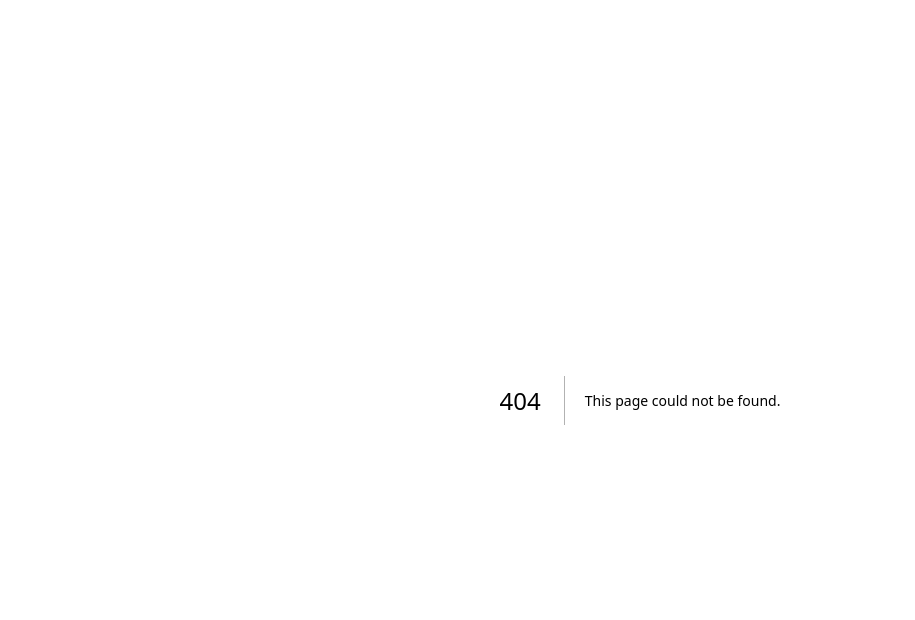
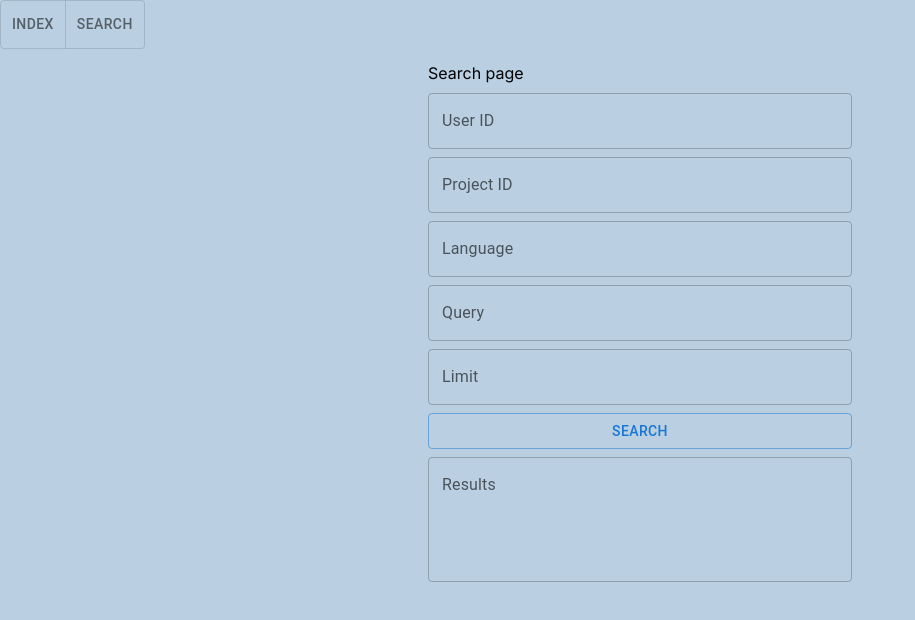
Before and after one commit to amaghzaz-y/WebScout, a Next.js app in the folder apps/admin/: page /search in a window 1280 px wide. Before the commit this address had no page. Shown: the top 620 px of the page, without its empty margins (0-915 px from the left). Built offline with nearby package versions, Linux system fonts and the light colour scheme.

Commit message:
added search page

```diff
--- a/apps/admin/app/globals.css
+++ b/apps/admin/app/globals.css
@@ -2,26 +2,6 @@
 @tailwind components;
 @tailwind utilities;
 
-:root {
-  --foreground-rgb: 0, 0, 0;
-  --background-start-rgb: 214, 219, 220;
-  --background-end-rgb: 255, 255, 255;
+body {
+  background-color: rgb(186, 208, 226);
 }
-
-@media (prefers-color-scheme: dark) {
-  :root {
-    --foreground-rgb: 255, 255, 255;
-    --background-start-rgb: 0, 0, 0;
-    --background-end-rgb: 0, 0, 0;
-  }
-}
-
-body {
-  color: rgb(var(--foreground-rgb));
-  background: linear-gradient(
-      to bottom,
-      transparent,
-      rgb(var(--background-end-rgb))
-    )
-    rgb(var(--background-start-rgb));
-}
--- /dev/null
+++ b/apps/admin/app/index/page.tsx
@@ -0,0 +1,5 @@
+export default function Page() {
+	return (
+		<div>Hello</div>
+	)
+}
--- a/apps/admin/app/layout.tsx
+++ b/apps/admin/app/layout.tsx
@@ -1,11 +1,14 @@
+"use client"
+import { Stack, ToggleButton, ToggleButtonGroup } from '@mui/material'
 import './globals.css'
 import { Inter } from 'next/font/google'
+import Link from 'next/link'
 
 const inter = Inter({ subsets: ['latin'] })
 
 export const metadata = {
-  title: 'Create Next App',
-  description: 'Generated by create next app',
+  title: 'WS-ADMIN',
+  description: 'Admin Dashboard',
 }
 
 export default function RootLayout({
@@ -15,7 +18,23 @@ export default function RootLayout({
 }) {
   return (
     <html lang="en">
-      <body className={inter.className}>{children}</body>
+      <body className={inter.className}>
+        <Stack>
+          <div>
+            <ToggleButtonGroup>
+              <ToggleButton value={"index"}>
+                <Link href={'/index'} >Index</Link>
+              </ToggleButton>
+              <ToggleButton value={"search"}>
+                <Link href={'/search'} >Search</Link>
+              </ToggleButton>
+            </ToggleButtonGroup>
+          </div>
+          <main className='self-center w-full sm:max-w-md'>
+            {children}
+          </main>
+        </Stack>
+      </body>
     </html>
   )
 }
--- a/apps/admin/app/page.tsx
+++ b/apps/admin/app/page.tsx
@@ -1,113 +1,8 @@
-import Image from 'next/image'
 
 export default function Home() {
   return (
-    <main className="flex min-h-screen flex-col items-center justify-between p-24">
-      <div className="z-10 w-full max-w-5xl items-center justify-between font-mono text-sm lg:flex">
-        <p className="fixed left-0 top-0 flex w-full justify-center border-b border-gray-300 bg-gradient-to-b from-zinc-200 pb-6 pt-8 backdrop-blur-2xl dark:border-neutral-800 dark:bg-zinc-800/30 dark:from-inherit lg:static lg:w-auto  lg:rounded-xl lg:border lg:bg-gray-200 lg:p-4 lg:dark:bg-zinc-800/30">
-          Get started by editing&nbsp;
-          <code className="font-mono font-bold">app/page.tsx</code>
-        </p>
-        <div className="fixed bottom-0 left-0 flex h-48 w-full items-end justify-center bg-gradient-to-t from-white via-white dark:from-black dark:via-black lg:static lg:h-auto lg:w-auto lg:bg-none">
-          <a
-            className="pointer-events-none flex place-items-center gap-2 p-8 lg:pointer-events-auto lg:p-0"
-            href="https://vercel.com?utm_source=create-next-app&utm_medium=appdir-template&utm_campaign=create-next-app"
-            target="_blank"
-            rel="noopener noreferrer"
-          >
-            By{' '}
-            <Image
-              src="/vercel.svg"
-              alt="Vercel Logo"
-              className="dark:invert"
-              width={100}
-              height={24}
-              priority
-            />
-          </a>
-        </div>
-      </div>
-
-      <div className="relative flex place-items-center before:absolute before:h-[300px] before:w-[480px] before:-translate-x-1/2 before:rounded-full before:bg-gradient-radial before:from-white before:to-transparent before:blur-2xl before:content-[''] after:absolute after:-z-20 after:h-[180px] after:w-[240px] after:translate-x-1/3 after:bg-gradient-conic after:from-sky-200 after:via-blue-200 after:blur-2xl after:content-[''] before:dark:bg-gradient-to-br before:dark:from-transparent before:dark:to-blue-700 before:dark:opacity-10 after:dark:from-sky-900 after:dark:via-[#0141ff] after:dark:opacity-40 before:lg:h-[360px]">
-        <Image
-          className="relative dark:drop-shadow-[0_0_0.3rem_#ffffff70] dark:invert"
-          src="/next.svg"
-          alt="Next.js Logo"
-          width={180}
-          height={37}
-          priority
-        />
-      </div>
-
-      <div className="mb-32 grid text-center lg:mb-0 lg:grid-cols-4 lg:text-left">
-        <a
-          href="https://nextjs.org/docs?utm_source=create-next-app&utm_medium=appdir-template&utm_campaign=create-next-app"
-          className="group rounded-lg border border-transparent px-5 py-4 transition-colors hover:border-gray-300 hover:bg-gray-100 hover:dark:border-neutral-700 hover:dark:bg-neutral-800/30"
-          target="_blank"
-          rel="noopener noreferrer"
-        >
-          <h2 className={`mb-3 text-2xl font-semibold`}>
-            Docs{' '}
-            <span className="inline-block transition-transform group-hover:translate-x-1 motion-reduce:transform-none">
-              -&gt;
-            </span>
-          </h2>
-          <p className={`m-0 max-w-[30ch] text-sm opacity-50`}>
-            Find in-depth information about Next.js features and API.
-          </p>
-        </a>
-
-        <a
-          href="https://nextjs.org/learn?utm_source=create-next-app&utm_medium=appdir-template-tw&utm_campaign=create-next-app"
-          className="group rounded-lg border border-transparent px-5 py-4 transition-colors hover:border-gray-300 hover:bg-gray-100 hover:dark:border-neutral-700 hover:dark:bg-neutral-800 hover:dark:bg-opacity-30"
-          target="_blank"
-          rel="noopener noreferrer"
-        >
-          <h2 className={`mb-3 text-2xl font-semibold`}>
-            Learn{' '}
-            <span className="inline-block transition-transform group-hover:translate-x-1 motion-reduce:transform-none">
-              -&gt;
-            </span>
-          </h2>
-          <p className={`m-0 max-w-[30ch] text-sm opacity-50`}>
-            Learn about Next.js in an interactive course with&nbsp;quizzes!
-          </p>
-        </a>
-
-        <a
-          href="https://vercel.com/templates?framework=next.js&utm_source=create-next-app&utm_medium=appdir-template&utm_campaign=create-next-app"
-          className="group rounded-lg border border-transparent px-5 py-4 transition-colors hover:border-gray-300 hover:bg-gray-100 hover:dark:border-neutral-700 hover:dark:bg-neutral-800/30"
-          target="_blank"
-          rel="noopener noreferrer"
-        >
-          <h2 className={`mb-3 text-2xl font-semibold`}>
-            Templates{' '}
-            <span className="inline-block transition-transform group-hover:translate-x-1 motion-reduce:transform-none">
-              -&gt;
-            </span>
-          </h2>
-          <p className={`m-0 max-w-[30ch] text-sm opacity-50`}>
-            Explore the Next.js 13 playground.
-          </p>
-        </a>
-
-        <a
-          href="https://vercel.com/new?utm_source=create-next-app&utm_medium=appdir-template&utm_campaign=create-next-app"
-          className="group rounded-lg border border-transparent px-5 py-4 transition-colors hover:border-gray-300 hover:bg-gray-100 hover:dark:border-neutral-700 hover:dark:bg-neutral-800/30"
-          target="_blank"
-          rel="noopener noreferrer"
-        >
-          <h2 className={`mb-3 text-2xl font-semibold`}>
-            Deploy{' '}
-            <span className="inline-block transition-transform group-hover:translate-x-1 motion-reduce:transform-none">
-              -&gt;
-            </span>
-          </h2>
-          <p className={`m-0 max-w-[30ch] text-sm opacity-50`}>
-            Instantly deploy your Next.js site to a shareable URL with Vercel.
-          </p>
-        </a>
-      </div>
-    </main>
+    <div>
+      index page hello
+    </div>
   )
 }
--- /dev/null
+++ b/apps/admin/app/search/page.tsx
@@ -0,0 +1,55 @@
+'use client';
+import { Button, TextField } from "@mui/material"
+import useSWR from "swr";
+
+export default function Page() {
+	const { result, isLoading, isError } = useSearch({
+		userID: 'yassine',
+		porjectID: 'duck',
+		language: 'en',
+		query: 'beauty',
+		limit: 2
+	})
+	return (
+		<div className="w-full flex flex-col gap-2 p-3">
+			<div>
+				Search page
+			</div>
+			<TextField label='User ID' variant='outlined' />
+			<TextField label='Project ID' variant='outlined' />
+			<TextField label='Language' variant='outlined' />
+			<TextField label='Query' variant='outlined' />
+			<TextField label='Limit' type="number" variant='outlined' />
+			<Button className="my-1" variant="outlined">Search</Button>
+			<TextField label="Results" value={result} rows={4} multiline />
+		</div >
+	)
+
+}
+
+interface searchQuery {
+	userID: string
+	porjectID: string
+	language: string
+	query: string
+	limit: number
+}
+
+function useSearch(query: searchQuery) {
+	const fetcher = () => fetch('localhost:3400/api/search', {
+		method: 'POST',
+		mode: 'no-cors',
+		headers: {
+			"Content-Type": "application/json"
+		},
+		body: JSON.stringify(query),
+	}).then(res => res.text())
+
+	const { data, error, isLoading } = useSWR('/api/search', fetcher)
+
+	return {
+		result: data,
+		isLoading,
+		isError: error
+	}
+}
--- a/apps/admin/package.json
+++ b/apps/admin/package.json
@@ -9,6 +9,9 @@
     "lint": "next lint"
   },
   "dependencies": {
+    "@emotion/react": "^11.11.0",
+    "@emotion/styled": "^11.11.0",
+    "@mui/material": "^5.13.3",
     "@types/node": "20.2.5",
     "@types/react": "18.2.7",
     "@types/react-dom": "18.2.4",
@@ -19,6 +22,7 @@
     "postcss": "8.4.24",
     "react": "18.2.0",
     "react-dom": "18.2.0",
+    "swr": "^2.1.5",
     "tailwindcss": "3.3.2",
     "typescript": "5.0.4"
   }
```
Also changed, not shown: 1 other file (tests, documents, lock files or other folders).
